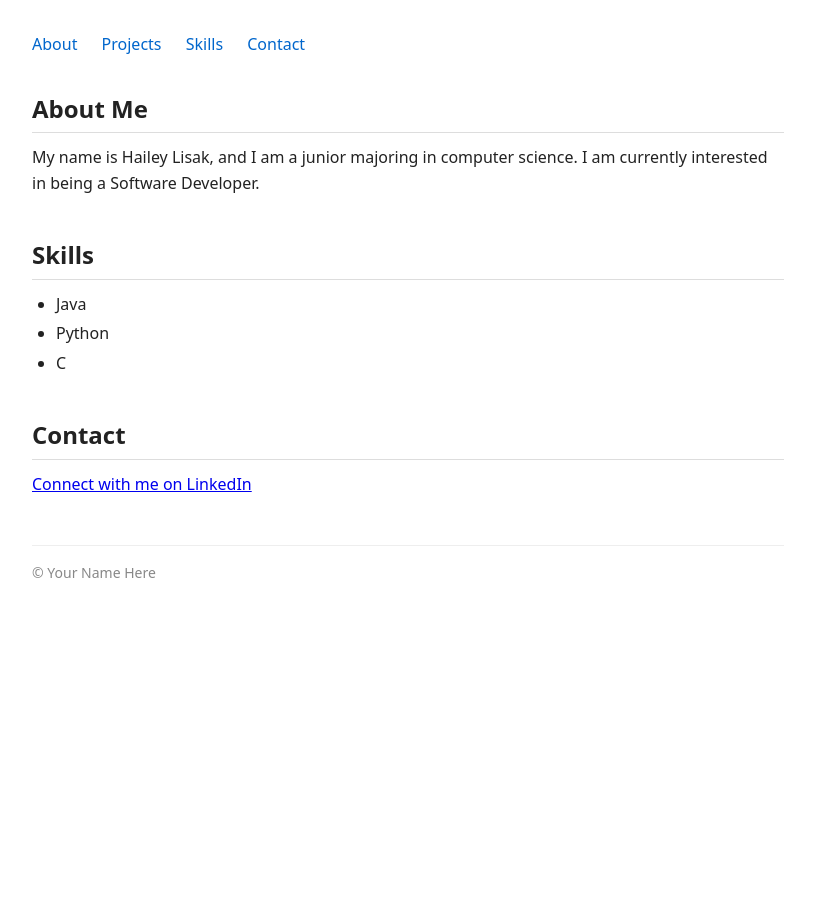
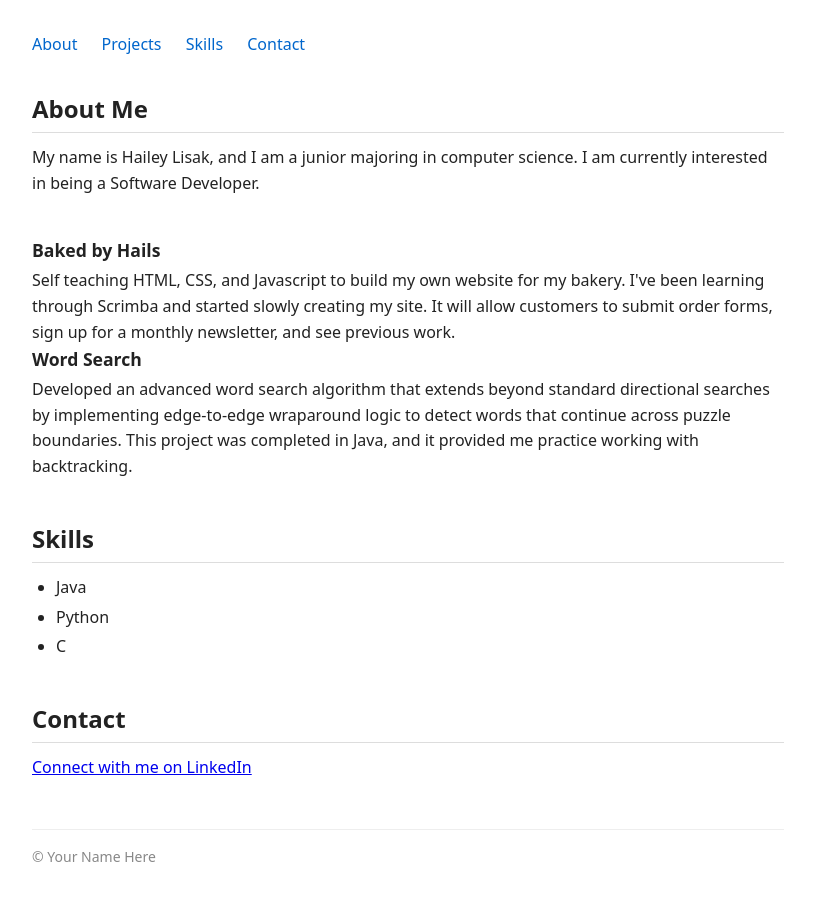
Before and after one commit to haileylisak/assig3_1530, a plain HTML site: page index.html in a window 1280 px wide. Shown: the whole page, without its empty margins (232-1047 px from the left). Before the commit the page ends 800 px from the top, so only its background shows below. Drawn offline with Linux system fonts and the light colour scheme.

Commit message:
Restored project section

```diff
--- a/index.html
+++ b/index.html
@@ -30,6 +30,23 @@
     </section>
 
     <!--projects-->
+    <section id="projects">
+      <!-- TODO: Add at least 2 project entries using the structure above -->
+      <div class="project1">
+        <h3>Baked by Hails</h3>
+        <p>Self teaching HTML, CSS, and Javascript to build my own website for my bakery.
+          I've been learning through Scrimba and started slowly creating my site. It will
+          allow customers to submit order forms, sign up for a monthly newsletter, and see previous work.
+        </p>
+      </div>
+      <div class="project2">
+        <h3>Word Search</h3>
+        <p>Developed an advanced word search algorithm that extends beyond standard directional searches
+          by implementing edge-to-edge wraparound logic to detect words that continue across puzzle boundaries.
+          This project was completed in Java, and it provided me practice working with backtracking.
+        </p>
+      </div>
+    </section>
 
     <section id="skills">
       <h2>Skills</h2>
```
